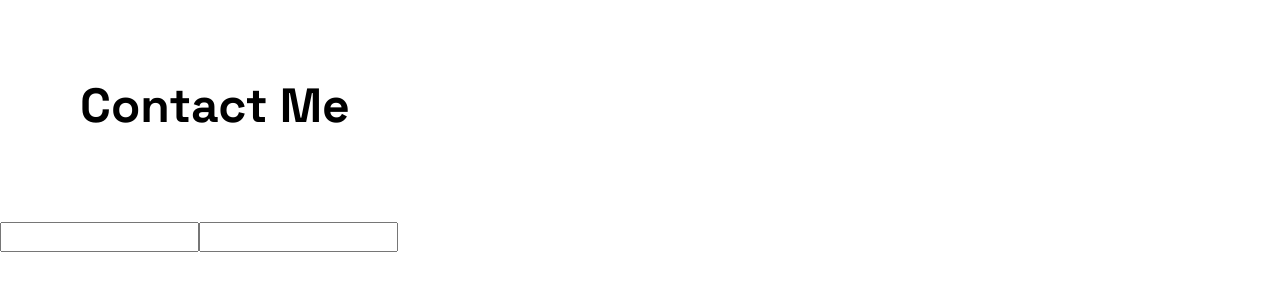
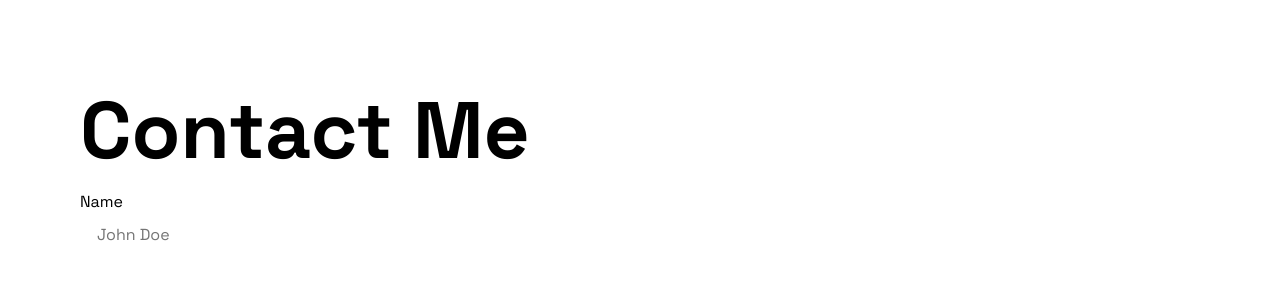
Before and after one commit to yogi1308/portfolio-v1, a React (Vite) app: page / in a window 1280 px wide. Shown: the part 2490-2781 px from the top of the page. Before the commit the page ends 2742 px from the top, so only its background shows below. Built offline with nearby package versions, Linux system fonts and the light colour scheme.

Commit message:
created the contact me section

```diff
--- a/src/index.css
+++ b/src/index.css
@@ -54,6 +54,14 @@ ul {
   margin: 0px
 }
 
+button, textarea, input {
+  background: transparent;
+  color: inherit;
+  border: 1px solid white;
+  border-radius: 10px;
+  padding: 0.5rem 1rem;
+}
+
 @font-face {
   font-family: 'Space-Grotesk';
   src: url('./assets/Space_Grotesk/SpaceGrotesk-VariableFont_wght.ttf');
--- a/src/sections/contact/Contact.jsx
+++ b/src/sections/contact/Contact.jsx
@@ -1,12 +1,24 @@
+import styles from './contact.module.css'
+
 export default function Contact() {
     return(
-        <div>
-            <h2 className={`big-font-2 section-margin`} >
+        <div className={`section-margin`}>
+            <h2 className={`big-font`} >
                 Contact Me
             </h2>
-            <form action="">
-                <input type="text" />
-                <input type="email" />
+            <form action="" className={`${styles.form} flex-vert`}>
+                <div>
+                    <p>Name</p>
+                    <input type="text" placeholder='John Doe' />
+                </div>
+                <div>
+                    <p>Email</p>
+                    <input type="email" placeholder='example@gmail.com' />
+                </div>
+                <div>
+                    <p>Message</p>
+                    <textarea placeholder='Enter your message here' />
+                </div>
             </form>
         </div>
     )
--- /dev/null
+++ b/src/sections/contact/contact.module.css
@@ -0,0 +1,11 @@
+.form {
+    gap: 2rem;
+}
+
+.form > * > * {
+    width: 70%;
+}
+
+textarea {
+    height: 15rem;
+}
```
